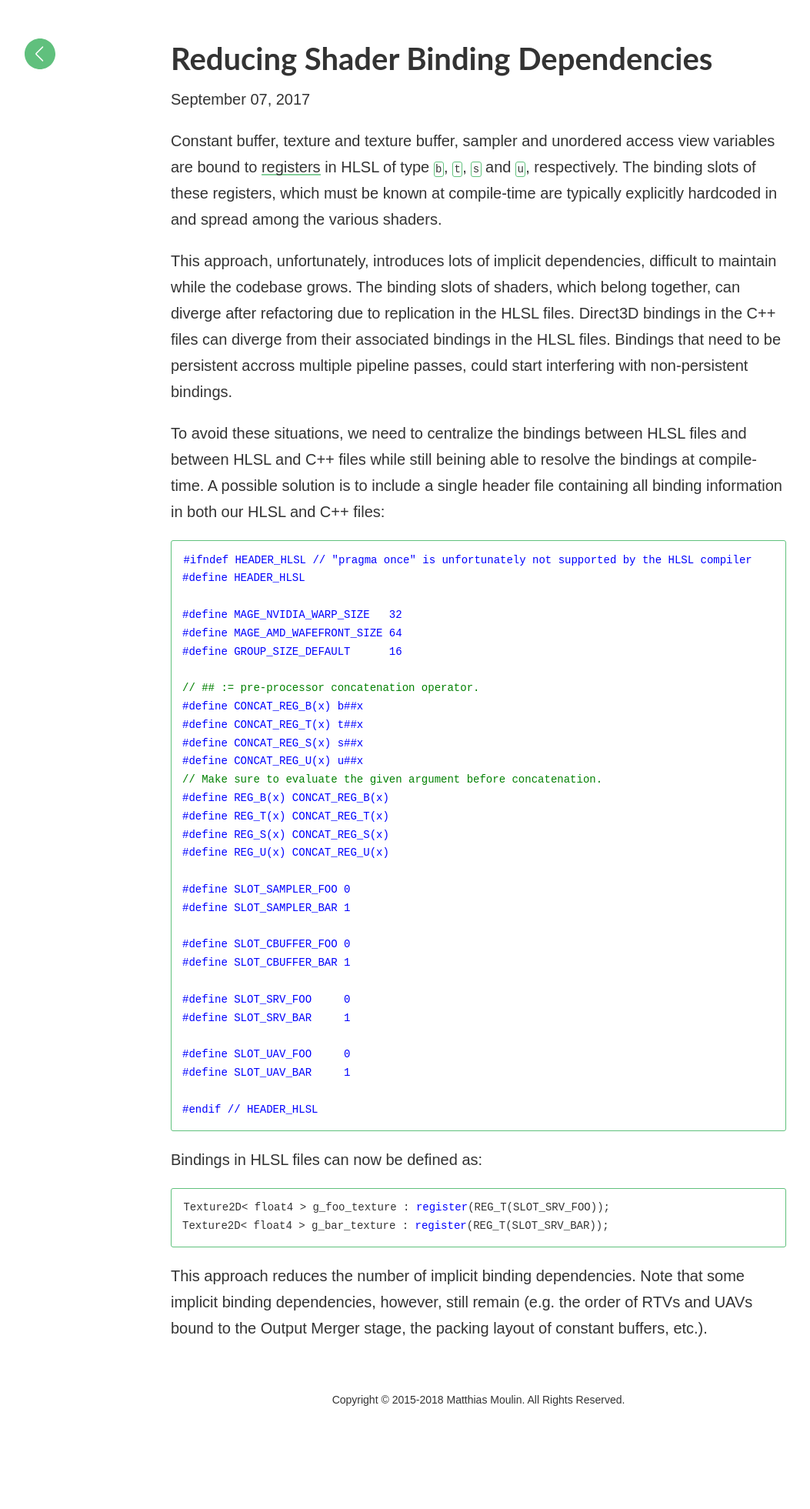
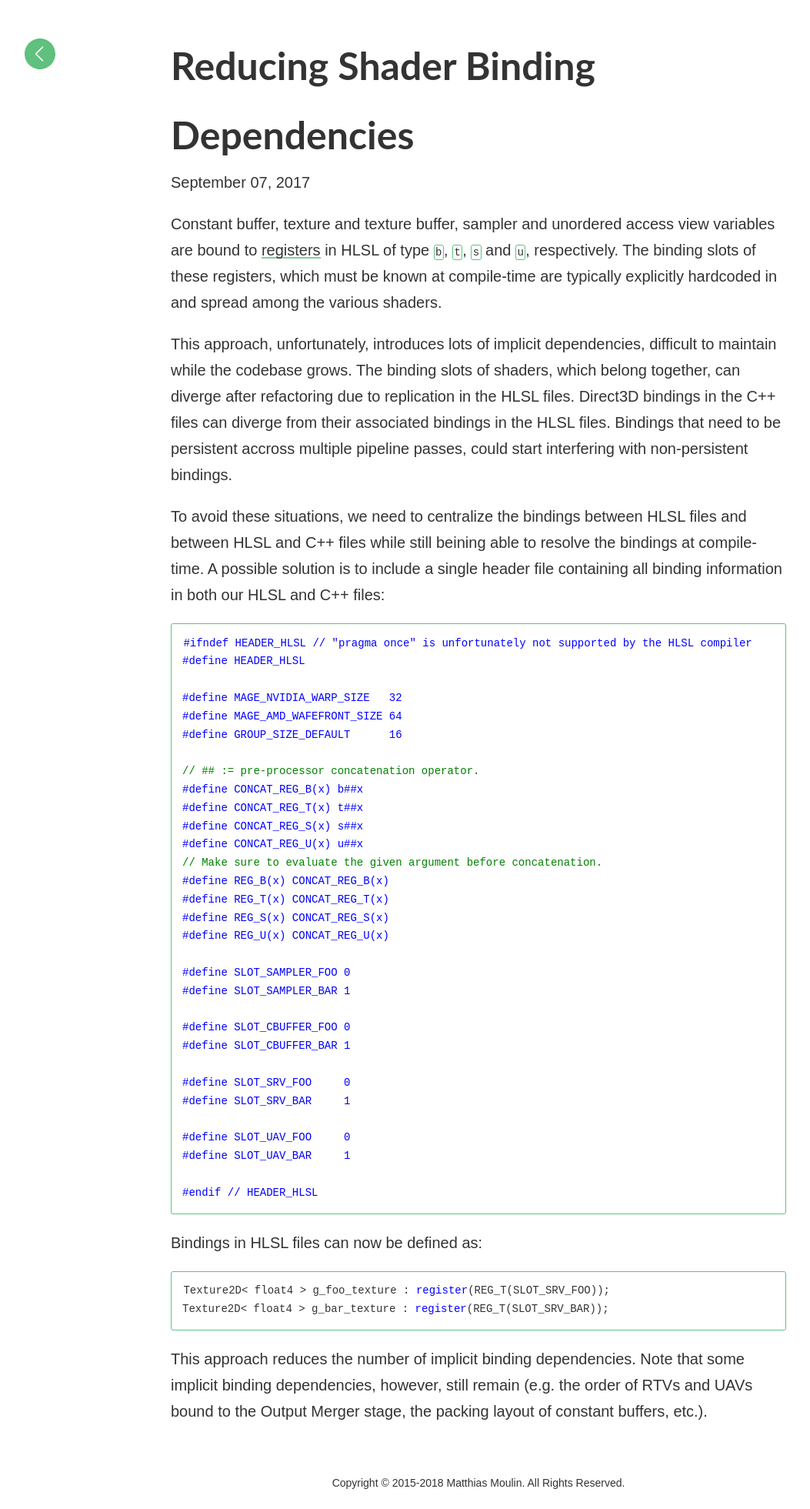
Before and after one commit to matt77hias/Blog, a Jekyll site: the page built from _posts/2017-09-07-reducing-shader-binding-dependencies.md, in a window 1280 px wide. Shown: the whole page at 77% size, without its empty margins (18-1071 px from the left). Built offline with Jekyll 4.4.1, drawn with Linux system fonts in a browser that asks for light colours; comment, search, counter and statistics services are not loaded; before the commit the page ends 1853 px from its top, so only the background shows below that.

Commit message:
Update style.scss

```diff
--- a/_sass/style.scss
+++ b/_sass/style.scss
@@ -81,14 +81,14 @@ blockquote {
 }
 
 .headline {
-	font-size: 2em;
+	font-size: 2.5em;
 	@include media-query($on-palm) {
 		font-size: 2em;
 	}
 }
 
 .post-headline {
-	font-size: 2em;
+	font-size: 2.5em;
 	@include media-query($on-palm) {
 		font-size: 1.5em;
 	}
```
